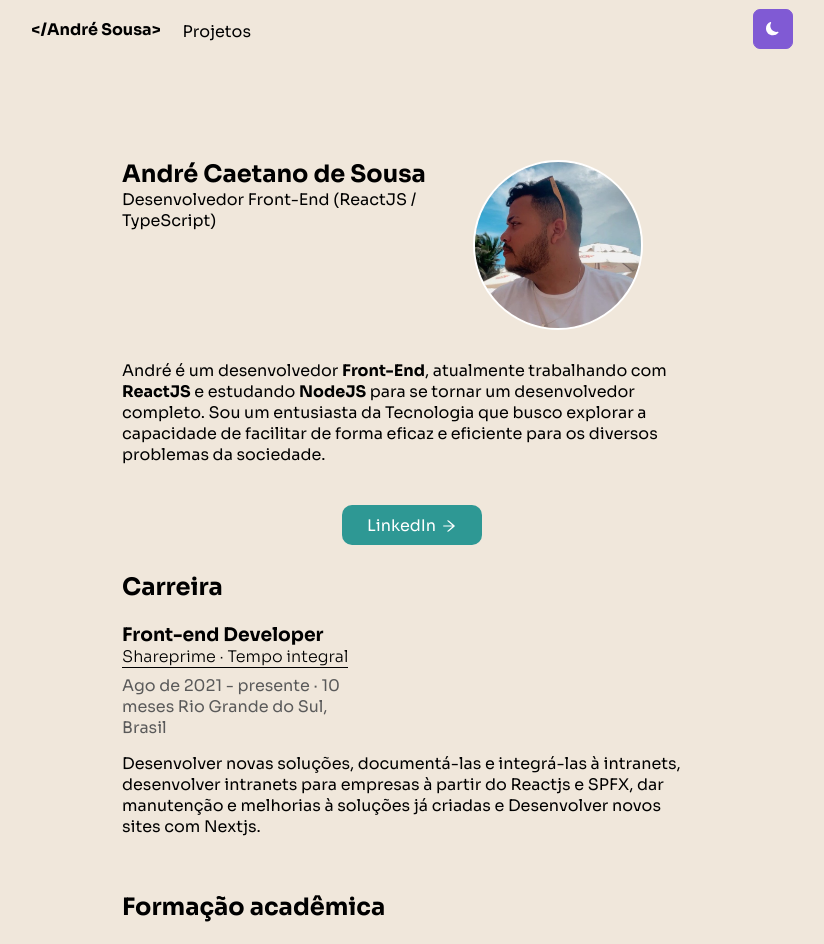
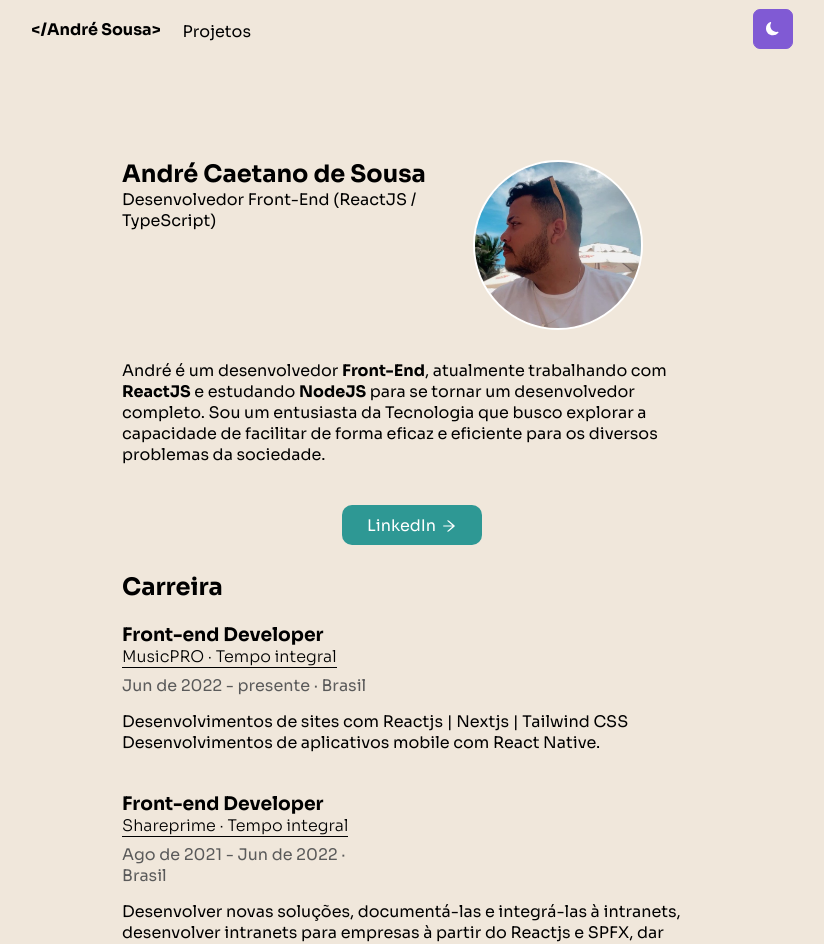
Before and after one commit to andreCaetano225/My-blog, a Next.js app: page / in a window 1280 px wide. Shown: the top 944 px of the page, without its empty margins (228-1052 px from the left). Built offline with nearby package versions, Linux system fonts and the light colour scheme.

Commit message:
Adicionando nova Carreira ao portfolio

```diff
--- a/src/components/bio/bio.module.scss
+++ b/src/components/bio/bio.module.scss
@@ -8,6 +8,40 @@
         height: 200px;
         max-width: 580px;
         margin: auto;
+
+        .link{
+            text-decoration: none;
+            border-bottom: 1px solid;
+            font-weight: 300;
+            margin-top: 13px;
+
+        }
+        .linkh3{
+            border-bottom: 1px solid;
+            font-weight: 600;
+            width: 90px;
+
+        }
+        .timeCarr{
+            color: #5a5a5a;
+            width: 245px;
+            margin-top: 8px;
+        }
+
+        .pTextAcad{
+            margin-top: 15px;
+            margin-bottom: 10px;
+        }
+        .pTextCarr{
+            margin-top: 15px;
+        }
+    }
+    .divWidth2{
+        width: 100%;
+        height: 200px;
+        max-width: 580px;
+        margin: auto;
+        margin-top: 20px;
 
         .link{
             text-decoration: none;
@@ -103,6 +137,40 @@
             margin-top: 15px;
         }
     }
+    .divWidth2{
+        width: 100%;
+        height: 200px;
+        max-width: 580px;
+        margin: auto;
+        margin-top: 20px;
+
+        .link{
+            text-decoration: none;
+            border-bottom: 1px solid;
+            font-weight: 300;
+            margin-top: 13px;
+
+        }
+        .linkh3{
+            border-bottom: 1px solid;
+            font-weight: 600;
+            width: 90px;
+
+        }
+        .timeCarr{
+            color: #5a5a5a;
+            width: 245px;
+            margin-top: 8px;
+        }
+
+        .pTextAcad{
+            margin-top: 15px;
+            margin-bottom: 10px;
+        }
+        .pTextCarr{
+            margin-top: 15px;
+        }
+    }
     .linkLinkedin{
         display: flex;
         align-items: center;
--- a/src/components/bio/index.tsx
+++ b/src/components/bio/index.tsx
@@ -28,8 +28,15 @@ export const Bio = (props: BioProps) => {
                         <h2>Carreira</h2>
                         <br />
                         <h3>Front-end Developer</h3>
+                        <a href="https://musicpro.live/" target="_blank" className={styles.link} rel="noreferrer">MusicPRO · Tempo integral</a>
+                        <p className={styles.timeCarr}>Jun de 2022 - presente · Brasil</p>
+                        <p className={styles.pTextCarr}>Desenvolvimentos de sites com Reactjs | Nextjs | Tailwind CSS
+                            Desenvolvimentos de aplicativos mobile com React Native.</p>
+                    </div>
+                    <div className={styles.divWidth2}>
+                        <h3>Front-end Developer</h3>
                         <a href="https://www.shareprime.com.br/" target="_blank" className={styles.link} rel="noreferrer">Shareprime · Tempo integral</a>
-                        <p className={styles.timeCarr}>Ago de 2021 - presente · 10 meses Rio Grande do Sul, Brasil</p>
+                        <p className={styles.timeCarr}>Ago de 2021 - Jun de 2022 · Brasil</p>
                         <p className={styles.pTextCarr}>Desenvolver novas soluções, documentá-las e integrá-las à intranets, desenvolver intranets para empresas à partir do Reactjs e SPFX, dar manutenção e melhorias à soluções já criadas e Desenvolver novos sites com Nextjs.</p>
                     </div>
                     <div style={{ marginTop: '120px' }}>
```
